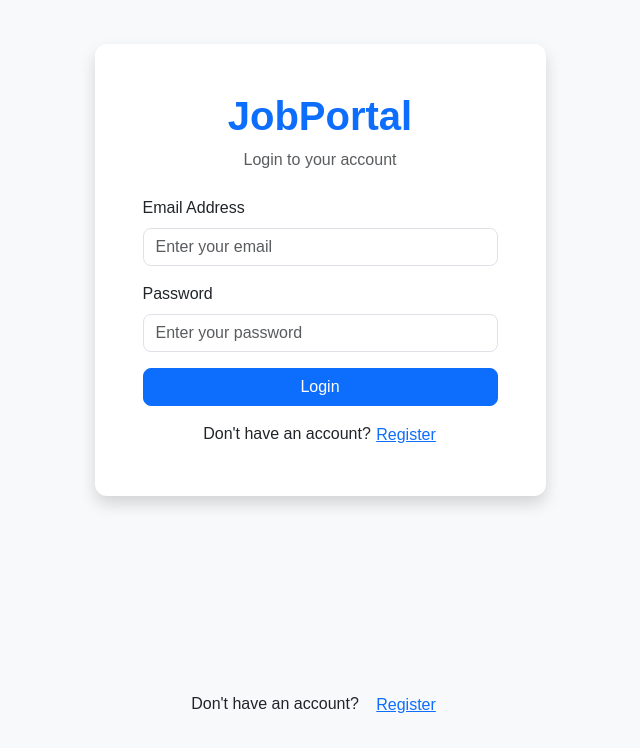
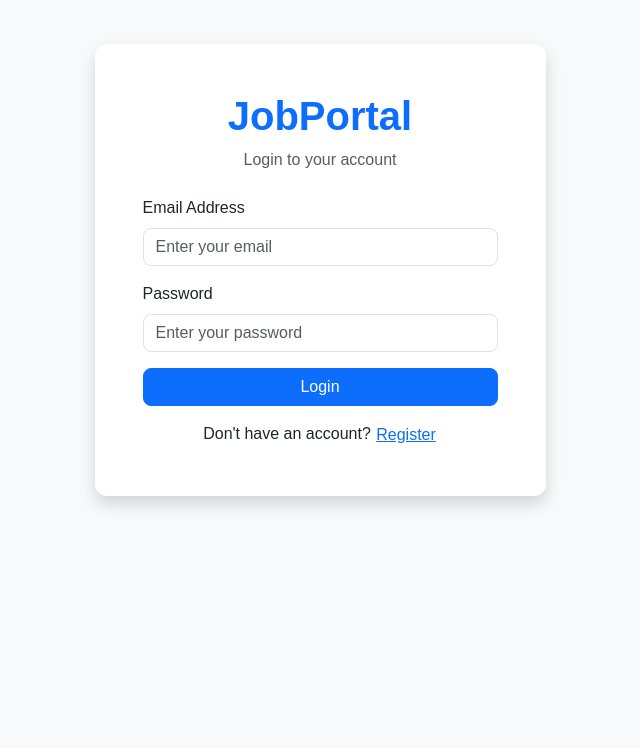
Before and after one commit to Madesh-D/JobPortal, a React (Vite) app in the folder frontend/: page / in a window 1280 px wide. Shown: the part 130-878 px from the top of the page, without its empty margins (320-960 px from the left). After the commit the page ends 800 px from the top, so only its background shows below. Built offline with nearby package versions, Linux system fonts and the light colour scheme.

Commit message:
Update App.jsx

```diff
--- a/frontend/src/App.jsx
+++ b/frontend/src/App.jsx
@@ -6,8 +6,8 @@ import Jobs from "./Jobs";
 import JobDetails from "./JobDetails";
 import Myapplication from "./Myapplication";
 import AdminJobs from "./AdminJobs";
+import AdminApplications from "./AdminApplications";
 import Navbar from "./Navbar";
-import AdminApplications from "./AdminApplications";
 
 function App() {
 
@@ -34,7 +34,6 @@ function App() {
         setSelectedJob(null);
     };
 
-    // Apply for a job
     const handleApplyJob = async (jobId) => {
 
         const storedUser = localStorage.getItem("user");
@@ -73,56 +72,33 @@ function App() {
             }
 
         } catch (error) {
+
             console.error(error);
             alert("Cannot connect to backend");
         }
     };
 
-    // Login / Register
     if (!loggedIn) {
 
+        if (authPage === "login") {
+
             return (
-            <>
-                {authPage === "login" ? (
                 <Login
                     onLoginSuccess={handleLoginSuccess}
+                    onRegister={() => setAuthPage("register")}
                 />
-                ) : (
+            );
+
+        } else {
+
+            return (
                 <Register
                     onRegisterSuccess={() => setAuthPage("login")}
                 />
-                )}
-
-                <div className="text-center mt-3 mb-4">
-
-                    {authPage === "login" ? (
-                        <p>
-                            Don't have an account?{" "}
-                            <button
-                                className="btn btn-link"
-                                onClick={() => setAuthPage("register")}
-                            >
-                                Register
-                            </button>
-                        </p>
-                    ) : (
-                        <p>
-                            Already have an account?{" "}
-                            <button
-                                className="btn btn-link"
-                                onClick={() => setAuthPage("login")}
-                            >
-                                Login
-                            </button>
-                        </p>
-                    )}
-
-                </div>
-            </>
             );
         }
+    }
 
-    // Logged-in application
     return (
         <>
             <Navbar
@@ -161,7 +137,7 @@ function App() {
                     )}
 
                     {page === "adminApplications" && (
-    <AdminApplications/>
+                        <AdminApplications />
                     )}
                 </>
 
```
Lines whose indentation alone changed are shown as unchanged.
